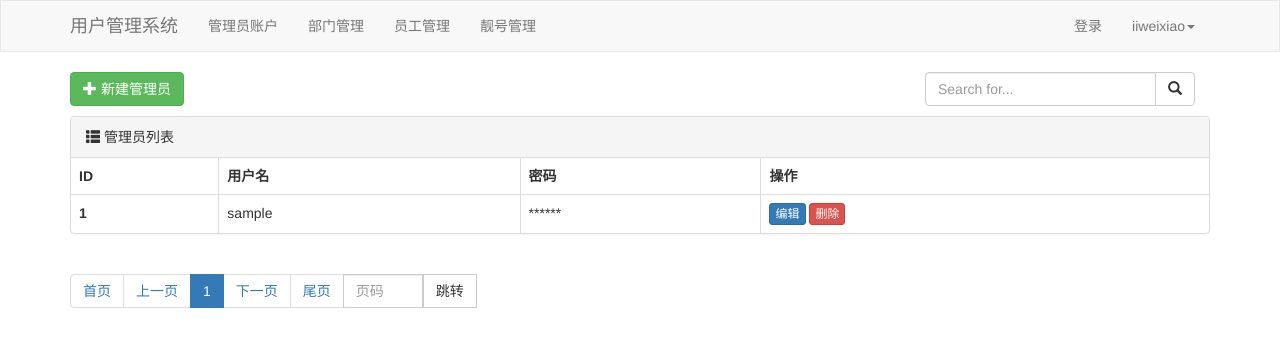
After one commit to iiweixiao/Django, a Django app: page /admin/list/ in a window 1280 px wide. The commit adds this page. Shown: the top 347 px of the page. Run offline with Django 4.2, Linux system fonts and the light colour scheme; tables that the repository leaves empty hold one stand-in row (values such as "Sample post"); some libraries are stand-ins or nearby versions.

Commit message:
table1 完成管理员列表的展示、完成新建管理员功能

```diff
--- a/table1/app01/models.py
+++ b/table1/app01/models.py
@@ -1,4 +1,10 @@
 from django.db import models
+
+
+class Admin(models.Model):
+    """ 管理员 """
+    username = models.CharField(verbose_name='用户名', max_length=32)
+    password = models.CharField(verbose_name='密码', max_length=64)
 
 
 class Department(models.Model):
--- /dev/null
+++ b/table1/app01/templates/admin_list.html
@@ -0,0 +1,61 @@
+{% extends 'layout.html' %}
+{% block content %}
+    <div class="container">
+        <div style="margin-bottom: 10px">
+            <a class="btn btn-success" href="/admin/add/">
+                <span class="glyphicon glyphicon-plus" aria-hidden="true"></span>
+                新建管理员
+            </a>
+            <div class="col-lg-6" style="float: right;width: 300px;">
+                <form method="get">
+                    <div class="input-group">
+                        <input type="text" name="q" class="form-control" placeholder="Search for..." value="{{ search_data }}">
+                        <span class="input-group-btn">
+                        <button class="btn btn-default" type="submit">
+                            <span class="glyphicon glyphicon-search" aria-hidden="true"></span>
+                        </button>
+                    </span>
+                    </div><!-- /input-group -->
+                </form>
+            </div><!-- /.col-lg-6 -->
+        </div>
+
+        <div class="panel panel-default">
+            <!-- Default panel contents -->
+            <div class="panel-heading">
+                <span class="glyphicon glyphicon-th-list" aria-hidden="true"></span>
+                管理员列表
+            </div>
+
+            <!-- Table -->
+            <table class="table table-bordered">
+                <thead>
+                <tr>
+                    <th>ID</th>
+                    <th>用户名</th>
+                    <th>密码</th>
+                    <th>操作</th>
+                </tr>
+                </thead>
+                <tbody>
+                {% for obj in queryset %}
+                    <tr>
+                        <th>{{ obj.id }}</th>
+                        <td>{{ obj.username }}</td>
+                        <td>******</td>
+                        <td>
+                            <a class="btn btn-primary btn-xs" href="#">编辑</a>
+                            <a class="btn btn-danger btn-xs" href="#">删除</a>
+                        </td>
+                    </tr>
+                {% endfor %}
+                </tbody>
+            </table>
+        </div>
+
+        <ul class="pagination">
+            {{ page_string }}
+        </ul>
+
+    </div>
+{% endblock %}
--- a/table1/app01/templates/layout.html
+++ b/table1/app01/templates/layout.html
@@ -31,6 +31,7 @@
         <!-- Collect the nav links, forms, and other content for toggling -->
         <div class="collapse navbar-collapse" id="bs-example-navbar-collapse-1">
             <ul class="nav navbar-nav">
+                <li><a href="/admin/list/">管理员账户</a></li>
                 <li><a href="/depart/list/">部门管理</a></li>
                 <li><a href="/user/list/">员工管理</a></li>
                 <li><a href="/pretty/list/">靓号管理</a></li>
--- /dev/null
+++ b/table1/app01/utils/encrypt.py
@@ -0,0 +1,6 @@
+from django.conf import settings
+import hashlib
+def md5(data_string):
+    obj = hashlib.md5(settings.SECRET_KEY.encode('utf-8'))
+    obj.update(data_string.encode('utf-8'))
+    return obj.hexdigest()
--- /dev/null
+++ b/table1/app01/views/admin.py
@@ -0,0 +1,74 @@
+from django.shortcuts import render, redirect
+
+from app01 import models
+
+from app01.utils.pagination import Pagination
+from app01.utils.form import AdminModelForm
+
+
+def admin_list(request):
+    """ 管理员列表 """
+    data_dict = {}
+    search_data = request.GET.get('q', '')
+    if search_data:
+        data_dict = {'username__contains': search_data}
+    queryset = models.Admin.objects.filter(**data_dict).order_by('username')
+    page_object = Pagination(request, queryset, page_size=2)
+    context = {
+        'queryset': page_object.page_queryset,
+        'page_string': page_object.html(),
+        'search_data': search_data,
+    }
+    return render(request, 'admin_list.html', context)
+
+
+def admin_add(request):
+    """ 新建管理员 """
+    title = '新建管理员'
+
+    if request.method == 'GET':
+        form = AdminModelForm()
+        return render(request, 'change.html', {'form': form, 'title': title})
+
+    form = AdminModelForm(data=request.POST)
+    if form.is_valid():
+        print(form.cleaned_data)  # {'username': 'qqq', 'password': '111', 'confirm_password': '222'}
+        form.save()
+        return redirect('/admin/list/')
+    return render(request, 'change.html', {'form': form, 'title': title})
+
+
+
+
+    # if request.method == 'GET':
+    #     return render(request, 'admin_add.html')
+    # username = request.POST.get('username')
+    # models.Admin.objects.create(username=username)
+    # return redirect('/admin/list/')
+    #
+    # if request.method == 'GET':
+    #     form = AdminModelForm()
+    #     return render(request, 'pretty_add.html', {'form': form})
+    # form = PrettyModelForm(data=request.POST)
+    # if form.is_valid():
+    #     form.save()
+    #     return redirect('/pretty/list/')
+    # return render(request, 'pretty_add.html', {'form': form})
+
+#
+#
+# def admin_delete(request):
+#     """ 删除部门 """
+#     nid = request.GET.get('nid')
+#     models.Department.objects.filter(id=nid).delete()
+#     return redirect('/depart/list/')
+#
+#
+# def admin_edit(request, nid):
+#     """ 编辑部门 """
+#     if request.method == 'GET':
+#         row_object = models.Department.objects.filter(id=nid).first()
+#         return render(request, 'depart_edit.html', {'row_object': row_object})
+#     title = request.POST.get('title')
+#     models.Department.objects.filter(id=nid).update(title=title)
+#     return redirect('/depart/list/')
--- a/table1/table1/settings.py
+++ b/table1/table1/settings.py
@@ -84,9 +84,9 @@ WSGI_APPLICATION = 'table1.wsgi.application'
 DATABASES = {
     'default': {
         'ENGINE': 'django.db.backends.mysql',
-        'NAME': 'tb01',  # 数据库名字
+        'NAME': 'tb1',  # 数据库名字
         'USER': 'root',
-        'PASSWORD': '123456789',
+        'PASSWORD': '12345678',
         'HOST': '127.0.0.1',  # 那台机器安装了MySQL
         'PORT': 3306,
     }
--- a/table1/table1/urls.py
+++ b/table1/table1/urls.py
@@ -15,9 +15,10 @@ Including another URLconf
 """
 from django.urls import path
 
-from app01.views import depart, pretty, user
+from app01.views import depart, pretty, user, admin
 
 urlpatterns = [
+    # 如果执行了前面的url，则执行后面的函数
     # 部门列表及增删改功能
     path('depart/list/', depart.depart_list),
     path('depart/add/', depart.depart_add),
@@ -33,4 +34,8 @@ urlpatterns = [
     path('pretty/add/', pretty.pretty_add),
     path('pretty/<int:nid>/edit/', pretty.pretty_edit),
     path('pretty/<int:nid>/delete/', pretty.pretty_delete),
+    # 管理员的管理
+    path('admin/list/', admin.admin_list),
+    path('admin/add/', admin.admin_add),
+
 ]
```
Also changed, not shown: table1/app01/templates/change.html (added, +26 -0 lines), table1/app01/utils/form.py (+31 -1 lines).
